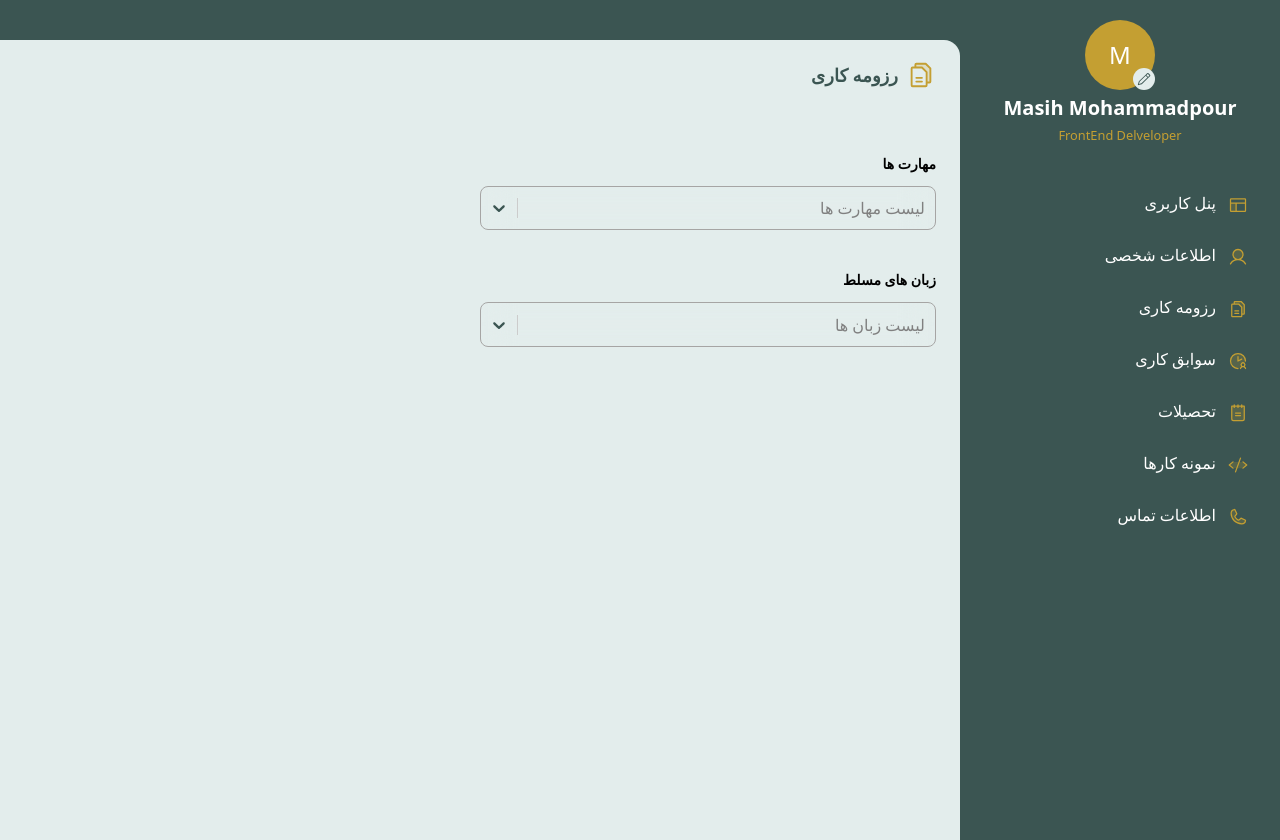
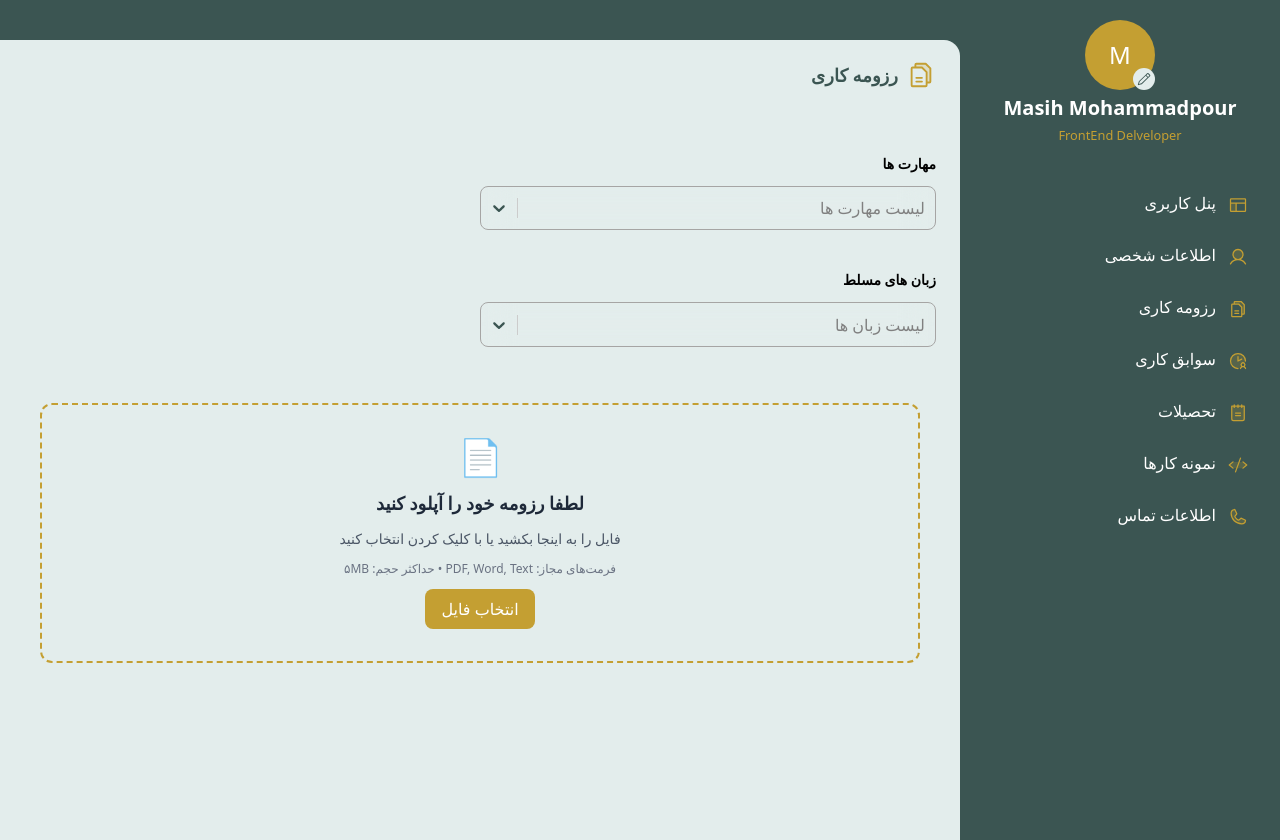
Before and after one commit to Ilia-Masiha/freesha, a Next.js app in the folder frontend/: page /profile/resume in a window 1280 px wide. Built offline with nearby package versions, Linux system fonts and the light colour scheme.

Commit message:
resumeUploader created

```diff
--- a/frontend/package.json
+++ b/frontend/package.json
@@ -15,6 +15,7 @@
     "react": "19.2.0",
     "react-date-object": "^2.1.9",
     "react-dom": "19.2.0",
+    "react-dropzone": "^14.3.8",
     "react-hook-form": "^7.66.0",
     "react-hot-toast": "^2.6.0",
     "react-icons": "^5.5.0",
--- a/frontend/src/app/(profile)/layout.jsx
+++ b/frontend/src/app/(profile)/layout.jsx
@@ -16,7 +16,7 @@ export default function Layout({ children }) {
           </section>
           <section className="col-span-9">
             <header className="w-full h-10 bg-primary"></header>
-            <main className="w-full h-screen rounded-tr-2xl bg-bg-primary p-5 px-6 overflow-y-auto pb-20">
+            <main className="sticky top-10 left-0 w-full h-screen rounded-tr-2xl bg-bg-primary p-5 px-6 overflow-y-auto pb-20">
               {children}
             </main>
           </section>
--- a/frontend/src/app/(profile)/profile/resume/page.jsx
+++ b/frontend/src/app/(profile)/profile/resume/page.jsx
@@ -1,5 +1,6 @@
 import Title from "@/common/Title";
 import LanguagesSelector from "@/components/Profile/LanguagesSelector";
+import ResumeUploader from "@/components/Profile/ResumeUploader";
 import SkillsSelector from "@/components/Profile/SkillsSelector";
 import { PiFilesDuotone } from "react-icons/pi";
 
@@ -13,7 +14,8 @@ const Resume = () => {
       />
       <article className="mt-16 flex flex-col gap-y-10">
         <SkillsSelector />
-        <LanguagesSelector/>
+        <LanguagesSelector />
+        <ResumeUploader />
       </article>
     </section>
   );
--- a/frontend/src/common/Btn.jsx
+++ b/frontend/src/common/Btn.jsx
@@ -1,7 +1,16 @@
-const Btn = ({ text, type = "button", className = "", color = "primary" }) => {
+const Btn = ({
+  text,
+  type = "button",
+  className = "",
+  color = "primary",
+  disabled = false,
+  onClick,
+}) => {
   return (
     <button
+      onClick={onClick}
       type={type}
+      disabled={disabled}
       className={`px-4 py-2 rounded-lg bg-${color} hover:bg-${color}/90 text-white cursor-pointer ${className}`}
     >
       {text}
--- /dev/null
+++ b/frontend/src/components/Profile/ResumeUploader.jsx
@@ -0,0 +1,187 @@
+"use client";
+import { useDropzone } from "react-dropzone";
+import { useState, useCallback } from "react";
+import Btn from "@/common/Btn";
+import { FiPaperclip } from "react-icons/fi";
+
+const ResumeUploader = () => {
+  const [uploadedFile, setUploadedFile] = useState(null);
+  const [uploadProgress, setUploadProgress] = useState(0);
+  const [isUploading, setIsUploading] = useState(false);
+  const [uploadCompleted, setUploadCompleted] = useState(false);
+
+  const handleFileUpload = useCallback(async (file) => {
+    if (!file) return;
+
+    setUploadedFile(file);
+    setIsUploading(true);
+    setUploadProgress(0);
+    setUploadCompleted(false);
+
+    const uploadInterval = setInterval(() => {
+      setUploadProgress((prev) => {
+        if (prev >= 100) {
+          clearInterval(uploadInterval);
+          setIsUploading(false);
+          setUploadCompleted(true);
+          return 100;
+        }
+        return prev + 10;
+      });
+    }, 200);
+  }, []);
+
+  const { getRootProps, getInputProps, isDragActive, open } = useDropzone({
+    accept: {
+      "application/pdf": [".pdf"],
+      "application/msword": [".doc"],
+      "application/vnd.openxmlformats-officedocument.wordprocessingml.document":
+        [".docx"],
+      "text/plain": [".txt"],
+    },
+    maxFiles: 1,
+    maxSize: 5 * 1024 * 1024,
+    noClick: true,
+    noKeyboard: true,
+    onDrop: (acceptedFiles) => {
+      if (acceptedFiles.length > 0) {
+        handleFileUpload(acceptedFiles[0]);
+      }
+    },
+    onDropRejected: (rejectedFiles) => {
+      const file = rejectedFiles[0];
+      if (file.errors[0].code === "file-too-large") {
+        alert("حجم فایل نباید بیشتر از ۵ مگابایت باشد!");
+      } else if (file.errors[0].code === "file-invalid-type") {
+        alert("فقط فایل‌های PDF, Word و Text مجاز هستند!");
+      }
+    },
+  });
+
+  const formatFileSize = (bytes) => {
+    if (bytes === 0) return "0 Bytes";
+    const k = 1024;
+    const sizes = ["Bytes", "KB", "MB", "GB"];
+    const i = Math.floor(Math.log(bytes) / Math.log(k));
+    return parseFloat((bytes / Math.pow(k, i)).toFixed(2)) + " " + sizes[i];
+  };
+
+  const handleRemoveFile = () => {
+    setUploadedFile(null);
+    setUploadProgress(0);
+    setUploadCompleted(false);
+    setIsUploading(false);
+  };
+
+  return (
+    <div className="w-full mx-auto p-4">
+      {/* drag & drop zone */}
+      {!uploadedFile && !isUploading && !uploadCompleted && (
+        <div
+          {...getRootProps()}
+          className={`
+            border-2 border-dashed bg-bg-primary rounded-xl p-8 text-center cursor-pointer transition-all duration-300
+            ${
+              isDragActive
+                ? "border-success scale-105"
+                : "border-secondary hover:border-blue-400"
+            }
+          `}
+        >
+          <input {...getInputProps()} />
+
+          <div className="flex flex-col items-center gap-3">
+            <div className="text-4xl">{isDragActive ? "📂" : "📄"}</div>
+            <h3 className="text-lg font-semibold text-gray-800">
+              {isDragActive ? "رها کنید..." : "لطفا رزومه خود را آپلود کنید"}
+            </h3>
+            <p className="text-sm text-gray-600">
+              فایل را به اینجا بکشید یا با کلیک کردن انتخاب کنید
+            </p>
+            <p className="text-xs text-gray-500">
+              فرمت‌های مجاز: PDF, Word, Text • حداکثر حجم: ۵MB
+            </p>
+            <Btn
+              text="انتخاب فایل"
+              type="button"
+              onClick={open}
+              color="secondary"
+            />
+          </div>
+        </div>
+      )}
+
+      {/* progress  */}
+      {uploadedFile && !uploadCompleted && (
+        <div className="p-4 border border-gray-200 rounded-lg bg-white shadow-sm">
+          <div className="flex items-center justify-between mb-3">
+            <div className="flex items-center gap-3 flex-1">
+              <div className="text-2xl">
+                <FiPaperclip />
+              </div>
+              <div className="flex-1 min-w-0">
+                <div className="font-medium text-txt-primary truncate">
+                  {uploadedFile.name}
+                </div>
+                <div className="text-sm text-gray-500">
+                  {formatFileSize(uploadedFile.size)}
+                </div>
+              </div>
+            </div>
+          </div>
+
+          {isUploading && (
+            <div className="space-y-2">
+              <div className="w-full bg-transparent rounded-full h-2">
+                <div
+                  className="bg-secondary h-2 rounded-full transition-all duration-300"
+                  style={{ width: `${uploadProgress}%` }}
+                ></div>
+              </div>
+              <div className="text-center text-sm text-primary font-semibold">
+                {uploadProgress}% - در حال آپلود...
+              </div>
+            </div>
+          )}
+        </div>
+      )}
+
+      {/* success message */}
+      {uploadCompleted && (
+        <div className="p-6 border border-success rounded-lg text-center">
+          <div className="text-4xl mb-3">✅</div>
+          <h3 className="text-lg font-semibold text-green-700 mb-2">
+            رزومه با موفقیت آپلود شد!
+          </h3>
+          <p className="text-sm text-green-600 mb-4">
+            فایل: {uploadedFile?.name}
+          </p>
+          <div className="flex gap-3 justify-center">
+            <Btn
+              text="دانلود رزومه"
+              type="button"
+              color="primary"
+              onClick={() => {
+                // کد برای دانلود فایل
+                const url = URL.createObjectURL(uploadedFile);
+                const a = document.createElement("a");
+                a.href = url;
+                a.download = uploadedFile.name;
+                a.click();
+                URL.revokeObjectURL(url);
+              }}
+            />
+            <Btn
+              text="آپلود رزومه جدید"
+              type="button"
+              color="secondary"
+              onClick={handleRemoveFile}
+            />
+          </div>
+        </div>
+      )}
+    </div>
+  );
+};
+
+export default ResumeUploader;
--- a/frontend/src/components/ShareBtn.jsx
+++ /dev/null
@@ -1,11 +0,0 @@
-import { IoShareSocialOutline } from "react-icons/io5";
-
-const ShareBtn = () => {
-  return (
-    <button className="z-10 h-12 w-12 flex justify-center items-center text-xl bg-transparent rounded-lg border-2 border-primary-500 text-primary-500 cursor-pointer">
-      <IoShareSocialOutline />
-    </button>
-  );
-};
-
-export default ShareBtn;
```
Also changed, not shown: 1 other file (tests, documents, lock files or other folders).
